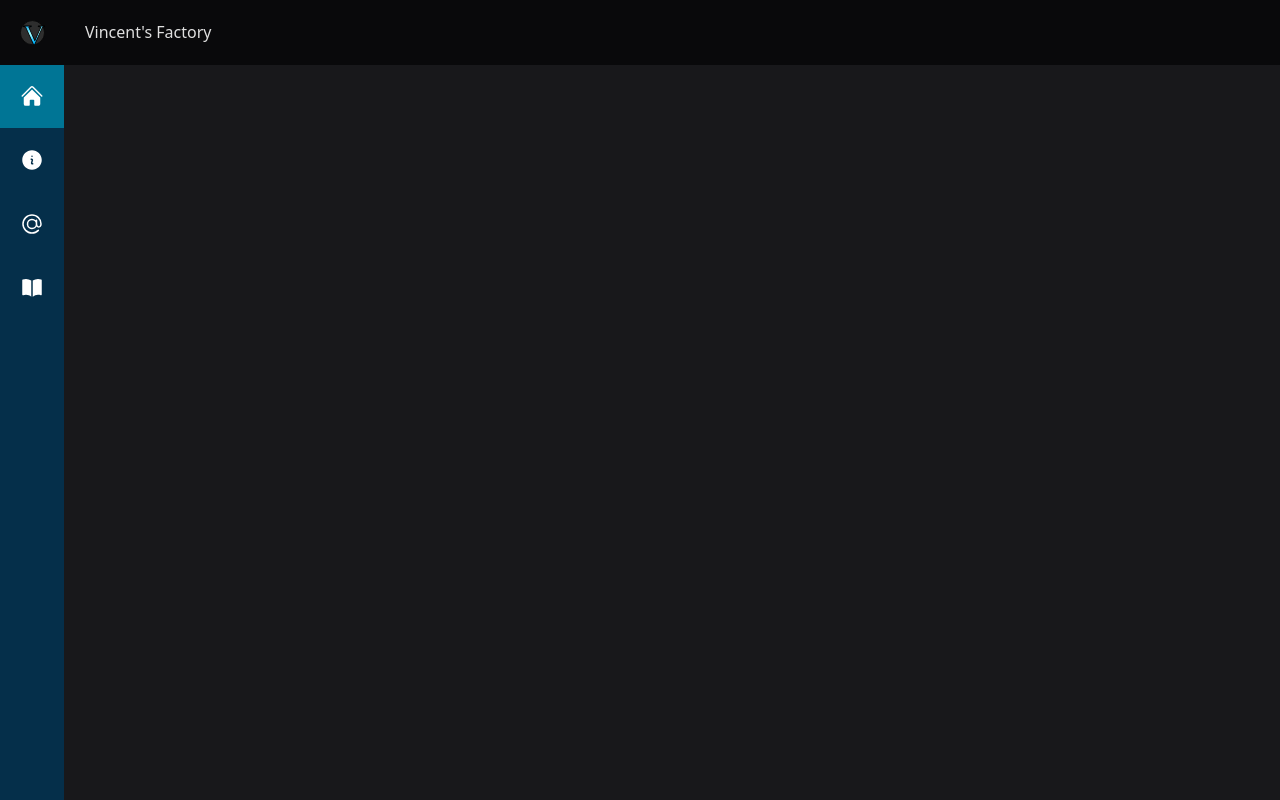
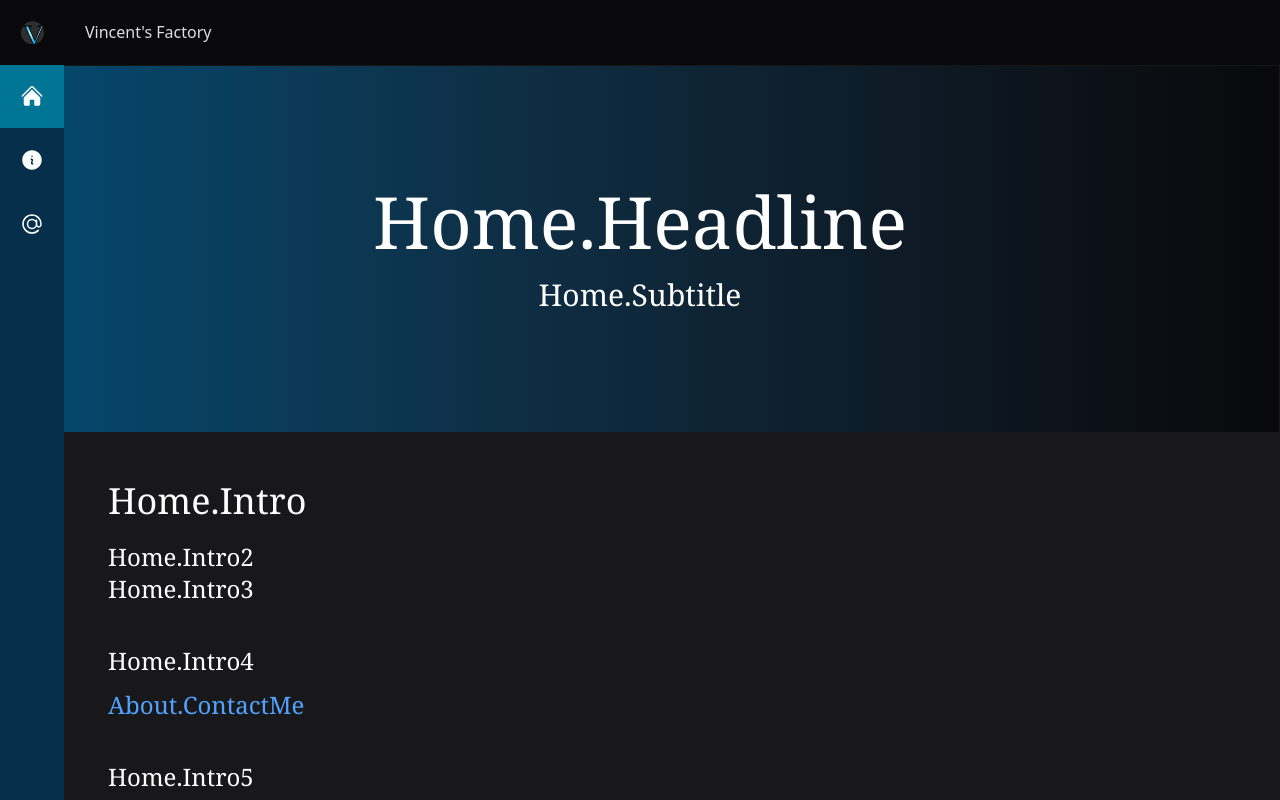
Before and after one commit to VicenteValenzuelaMartinez/vicentevalenzuelamartinez.github.io, a React (Vite) app: page / in a window 1280 px wide. Built offline with nearby package versions, Linux system fonts and the light colour scheme.

Commit message:
Home Page

```diff
--- a/src/component/SidebarMenu.tsx
+++ b/src/component/SidebarMenu.tsx
@@ -23,12 +23,12 @@ export const pageNavigation = [
     current: false,
     icon: AtSymbolIcon,
   },
-  {
-    name: "Sidebar.Webcomics",
-    href: "/webcomic",
-    current: false,
-    icon: BookOpenIcon,
-  },
+  // {
+  //   name: "Sidebar.Webcomics",
+  //   href: "/webcomic",
+  //   current: false,
+  //   icon: BookOpenIcon,
+  // },
 ];
 
 const SidebarMenu = () => {
--- a/src/locales/en/translation.json
+++ b/src/locales/en/translation.json
@@ -1,7 +1,70 @@
 {
   "Home": {
-    "Headline": "Welcome to my page!",
-    "Subtitle": "Full-stack developer & bad artist at your service"
+    "Headline": "Welcome!",
+    "Subtitle": "Full-stack developer at your service",
+    "Intro": "I'm a recent graduate from Computer Engineering",
+    "Intro2": "I've worked on multiple projects as a full-stack developer and I'm looking forward to work on more.",
+    "Intro3": "This is my personal webpage to keep track of my work and also submit some personal projects here.",
+    "Intro4": "If you'd like to work with me, ",
+    "Intro5": "Otherwise, enjoy your stay :D.",
+    "ProjectsIntro": "These are some of the projects I've worked on",
+    "TecUsed": "Made with",
+    "Projects": {
+      "QMCVDA": {
+        "Title": "QMC VDA System",
+        "About": "System to help recruiters & administrative staff manage existing and upcoming clients that want to subscribe to one or more of the company's various courses & certifications. I mainly helped in the retrieval of client data & creation of pages to ease the technical reviews of each client and determine if the requirements of each course were met.",
+        "Technologies used": {
+          "1": "ExpressJS",
+          "2": "Javascript",
+          "3": "MySQL",
+          "4": "Handlebars",
+          "5": "Trello"
+        }
+      },
+      "DALACARE": {
+        "Title": "Electronic Verification Views",
+        "About": "Implemented the feature for electronic verification in both mobile and desktop platforms. The feature was mainly for inputting and viewing electronic signatures provided by the caretakers and care recipients. Included a settings page that handled if the client wanted to include the module on their offices or not.",
+        "Technologies used": {
+          "1": "React",
+          "2": "Typescript",
+          "3": "GoLang",
+          "4": "Vercel",
+          "5": "DynamoDB",
+          "6": "Linear"
+        }
+      },
+      "FACERECOGNITION": {
+        "Title": "Face Recognition App",
+        "About": "Developed a face recognition application that determined wheter a person was registered or not on the current tenant and denied access for people that weren't registered. Included the capability for people to register themselves to the organization & submit their own profile picture in order to be recognized. Application was aided with the use of Azure AI & face recognition services.",
+        "Technologies used": {
+          "1": "React Native",
+          "2": "Expo Go",
+          "3": "Azure",
+          "4": "Azure DevOps",
+          "5": "Sql",
+          "6": "Raspberry"
+        }
+      },
+      "TASKMANAGER": {
+        "Title": "Task Managing App",
+        "About": "Developed an application for assigning tasks to different people within an organization. Included validation via JWT tokens & encryption of user data in database",
+        "Technologies used": {
+          "1": "Java",
+          "2": "Springboot",
+          "3": "Gradle",
+          "4": "React",
+          "5": "Javascript",
+          "6": "MySQL"
+        }
+      }
+    },
+    "Technologies": {
+      "ExpressJS": {
+        "name": "ExpressJS",
+        "logo": "https://encrypted-tbn0.gstatic.com/images?q=tbn:ANd9GcRfUFX5WGYnZFheEs319wdl07R6_rXtMdtHzfZ1AQfV0uUwYPN1EgkzKi231Oh9X3Q0OpvZ3nebFVyti2vkHmgN9fvx6BMW88VHMco_0w",
+        "website": "https://expressjs.com/"
+      }
+    }
   },
   "Sidebar": {
     "Home": "Home",
@@ -10,7 +73,7 @@
     "Webcomics": "Webcomics"
   },
   "About": {
-    "Title": "Hi, I'm Vicente",
+    "Title": "Hi, I'm Vicente Valenzuela",
     "Subtitle": "Majored in Systems Enginerring",
     "P1": "I'm mainly interested in full-stack web development, though I feel more comfortable doing backend work.",
     "P2": "These are the technologies I currently handle:",
@@ -59,6 +122,5 @@
     "Email": "Email Address",
     "EmailAddress": "valenzuelamartinezvicente@gmail.com",
     "SocialMedia": "Social Media"
-
   }
 }
--- a/src/locales/es/translation.json
+++ b/src/locales/es/translation.json
@@ -1,7 +1,13 @@
 {
   "Home": {
-    "Headline": "¡Bienvenido a mi página!",
-    "Subtitle": "Desarrollador full-stack & mal dibujante a su servicio"
+    "Headline": "¡Bienvenido!",
+    "Subtitle": "Desarrollador full-stack a su servicio",
+    "Intro": "Soy un recién graduado de Ingeniería en Sistemas",
+    "Intro2": "He trabajado en multiples proyectos como desarrollador full-stack y busco poder trabajar en más.",
+    "Intro3": "Esta es mi página personal para exponer algunos de trabajos y para subir algunos proyectos personales.",
+    "Intro4": "Si deseas trabajar conmigo, ",
+    "Intro5": "De cualquier modo, disfruta de la página :D.",
+    "ProjectsIntro": "Estos son algunos de los proyectos en los que he trabajado"
   },
   "Sidebar": {
     "Home": "Página Principal",
@@ -10,7 +16,7 @@
     "Webcomics": "Webcomics"
   },
   "About": {
-    "Title": "Hola, soy Vicente",
+    "Title": "Hola, soy Vicente Valenzuela",
     "Subtitle": "Titulado en Ingeniería en Sistemas",
     "P1": "Me interesa el desarrollo full stack de sitios web, estoy más enfocado el desarrollo backend.",
     "P2": "Actualmente manejo las siguientes tecnologías:",
--- a/src/pages/Contact.tsx
+++ b/src/pages/Contact.tsx
@@ -70,7 +70,7 @@ function Contact() {
                   </svg>
                   LinkedIn
                 </a>
-
+{/*
                 <a
                   className="flex gap-2 p-2 text-lg hover:bg-gray-700 items-center"
                   href="https://www.youtube.com/@MrNuniSup"
@@ -87,7 +87,7 @@ function Contact() {
                     <path d="M8.051 1.999h.089c.822.003 4.987.033 6.11.335a2.01 2.01 0 0 1 1.415 1.42c.101.38.172.883.22 1.402l.01.104.022.26.008.104c.065.914.073 1.77.074 1.957v.075c-.001.194-.01 1.108-.082 2.06l-.008.105-.009.104c-.05.572-.124 1.14-.235 1.558a2.01 2.01 0 0 1-1.415 1.42c-1.16.312-5.569.334-6.18.335h-.142c-.309 0-1.587-.006-2.927-.052l-.17-.006-.087-.004-.171-.007-.171-.007c-1.11-.049-2.167-.128-2.654-.26a2.01 2.01 0 0 1-1.415-1.419c-.111-.417-.185-.986-.235-1.558L.09 9.82l-.008-.104A31 31 0 0 1 0 7.68v-.123c.002-.215.01-.958.064-1.778l.007-.103.003-.052.008-.104.022-.26.01-.104c.048-.519.119-1.023.22-1.402a2.01 2.01 0 0 1 1.415-1.42c.487-.13 1.544-.21 2.654-.26l.17-.007.172-.006.086-.003.171-.007A100 100 0 0 1 7.858 2zM6.4 5.209v4.818l4.157-2.408z" />
                   </svg>
                   Youtube
-                </a>
+                </a> */}
               </div>
             </div>
           </div>
--- a/src/pages/Home.tsx
+++ b/src/pages/Home.tsx
@@ -1,11 +1,45 @@
+import { useTranslation } from "react-i18next";
+import { Link } from "react-router-dom";
+
 function Home() {
+  const { t } = useTranslation();
+
   return (
     <>
-    <div>
-        <span></span>
-    </div>
-      <div></div>
-      <div></div>
+      <div className="flex justify-center items-center h-1/2 pt-10 border border-neutral-900 bg-gradient-to-r from-sky-900 to-zinc-950">
+        <div className="flex flex-wrap">
+          <div className="flex flex-col items-center">
+            <div className="text-7xl font-serif pb-5">{t("Home.Headline")}</div>
+            <div className="text-3xl font-serif pb-10">
+              {t("Home.Subtitle")}
+            </div>
+          </div>
+        </div>
+      </div>
+      <div className="h-1/2 pt-10">
+        <div className="pl-25 flex flex-wrap">
+          <div className="flex flex-col w-1/2 text-justify p-2  font-serif">
+            <div className="text-4xl pb-5">{t("Home.Intro")}</div>
+            <span className="text-2xl">{t("Home.Intro2")}</span>
+            <span className="text-2xl pb-10">{t("Home.Intro3")}</span>
+            <span className="text-2xl pb-3">{t("Home.Intro4")}</span>
+            <Link to="/contact" className="text-blue-400 text-2xl pb-10">
+              {t("About.ContactMe")}
+            </Link>
+            <div className="text-2xl">{t("Home.Intro5")}</div>
+          </div>
+        </div>
+      </div>
+      <div className="h-10">
+        <div className="px-25 py-10 flex flex-wrap border border-neutral-900 bg-gradient-to-l from-purple-950 to-zinc-950">
+          <div className="flex flex-col flex-1  font-serif ">
+            <span className="text-3xl pb-10">{t("Home.ProjectsIntro")}: </span>
+            <div className="flex relative w-full overflow-hidden bg-zinc-800 border border-zinc-200 dark:border-zinc-600">
+              <div></div>
+            </div>
+          </div>
+        </div>
+      </div>
     </>
   );
 }
```
Also changed, not shown: src/component/ProjectCard.tsx (added).
